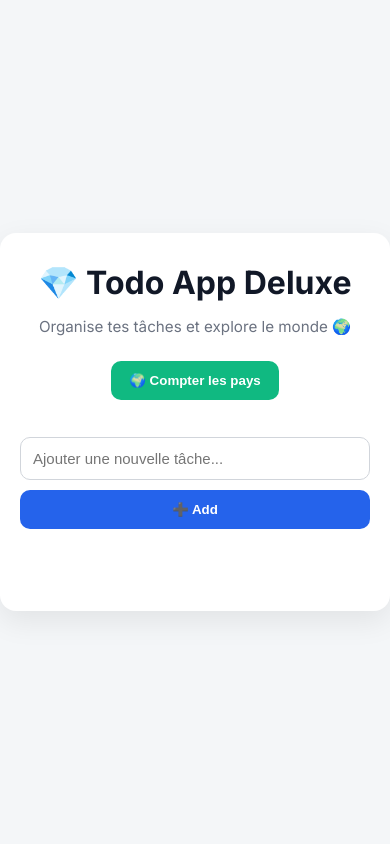
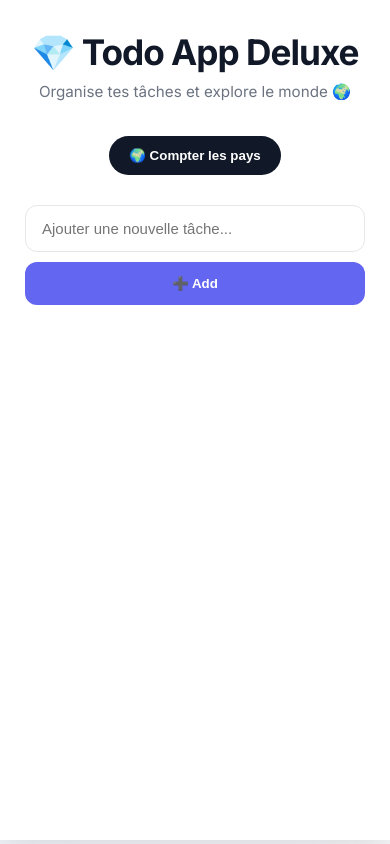
Before and after one commit to nathan-ruffieux-emf/module210-todo-nruffieux, a plain HTML site: page src/frontend/index.html in a window 390 px wide. Drawn offline with nearby package versions, Linux system fonts and the light colour scheme; no server answers.

Commit message:
i tried so hard

```diff
--- a/src/frontend/styles.css
+++ b/src/frontend/styles.css
@@ -1,155 +1,180 @@
-@import url('https://fonts.googleapis.com/css2?family=Inter:wght@400;600;700&display=swap');
+@import url('https://fonts.googleapis.com/css2?family=Inter:wght@400;500;600;700&display=swap');
+
+/* RESET */
+* {
+  box-sizing: border-box;
+  margin: 0;
+  padding: 0;
+}
 
 /* BODY */
 body {
   font-family: 'Inter', sans-serif;
-  margin: 0;
   min-height: 100vh;
   display: flex;
   justify-content: center;
   align-items: center;
-  background: #f4f6f8;
-  color: #1f2933;
+  background: linear-gradient(135deg, #eef2ff, #f8fafc);
+  color: #111827;
 }
 
-/* CONTENEUR */
+/* MAIN CARD */
 .app-container {
-  background: #ffffff;
-  border-radius: 16px;
-  padding: 40px 30px;
   width: 100%;
-  max-width: 500px;
-  box-shadow: 0 10px 30px rgba(0, 0, 0, 0.08);
-  display: flex;
-  flex-direction: column;
+  max-width: 520px;
+  background: white;
+  border-radius: 20px;
+  padding: 45px 35px;
+  box-shadow:
+    0 10px 25px rgba(0, 0, 0, 0.05),
+    0 20px 60px rgba(0, 0, 0, 0.08);
+  transition: transform 0.3s ease;
+}
+
+.app-container:hover {
+  transform: translateY(-4px);
 }
 
 /* HEADER */
+.app-header {
+  text-align: center;
+  margin-bottom: 35px;
+}
+
 .app-header h1 {
-  font-size: 2rem;
-  margin: 0;
+  font-size: 2.2rem;
   font-weight: 700;
-  color: #111827;
+  letter-spacing: -1px;
+}
+
+.subtitle {
+  margin-top: 8px;
+  font-size: 0.95rem;
+  color: #6b7280;
+}
+
+/* COUNTER */
+.counter-container {
+  margin-bottom: 30px;
   text-align: center;
 }
 
-.subtitle {
-  font-size: 0.95rem;
-  color: #6b7280;
-  text-align: center;
-  margin-bottom: 25px;
+#count-countries-btn {
+  padding: 12px 20px;
+  border-radius: 999px;
+  border: none;
+  background: #111827;
+  color: white;
+  font-weight: 600;
+  cursor: pointer;
+  transition: all 0.25s ease;
+}
+
+#count-countries-btn:hover {
+  background: #1f2937;
+  transform: translateY(-2px);
+}
+
+#countries-result {
+  margin-top: 12px;
+  font-weight: 600;
+  color: #4f46e5;
 }
 
 /* FORM */
 #todo-form {
   display: flex;
+  margin-bottom: 25px;
   gap: 10px;
-  margin-bottom: 20px;
 }
 
 #todo-input {
   flex: 1;
-  padding: 12px;
-  border-radius: 10px;
-  border: 1px solid #d1d5db;
+  padding: 14px 16px;
+  border-radius: 12px;
+  border: 1px solid #e5e7eb;
   font-size: 15px;
-  outline: none;
-  transition: border 0.2s ease;
+  transition: all 0.2s ease;
 }
 
 #todo-input:focus {
-  border-color: #2563eb;
+  outline: none;
+  border-color: #6366f1;
+  box-shadow: 0 0 0 3px rgba(99, 102, 241, 0.15);
 }
 
 #todo-form button {
-  padding: 12px 18px;
+  padding: 14px 18px;
+  border-radius: 12px;
+  border: none;
+  background: #6366f1;
+  color: white;
   font-weight: 600;
-  border-radius: 10px;
-  border: none;
-  background: #2563eb;
-  color: white;
   cursor: pointer;
-  transition: background 0.2s ease;
+  transition: all 0.25s ease;
 }
 
 #todo-form button:hover {
-  background: #1d4ed8;
+  background: #4f46e5;
+  transform: translateY(-2px);
 }
 
-/* LISTE */
+/* LIST */
 #todo-list {
   list-style: none;
-  padding: 0;
 }
 
 #todo-list li {
   display: flex;
   align-items: center;
   justify-content: space-between;
-  padding: 12px 14px;
-  border-radius: 10px;
-  margin-bottom: 10px;
+  padding: 14px 16px;
+  margin-bottom: 12px;
+  border-radius: 14px;
   background: #f9fafb;
-  border: 1px solid #e5e7eb;
+  border: 1px solid #f1f5f9;
+  transition: all 0.2s ease;
 }
 
-#todo-list li.completed {
-  text-decoration: line-through;
-  color: #9ca3af;
+#todo-list li:hover {
   background: #f3f4f6;
+  transform: translateY(-2px);
 }
 
-/* CHECKBOX */
+/* Completed */
+#todo-list li.completed {
+  opacity: 0.6;
+  text-decoration: line-through;
+}
+
+/* Checkbox */
 .task-toggle {
   margin-right: 12px;
+  transform: scale(1.2);
   cursor: pointer;
+  accent-color: #6366f1;
 }
 
-/* DELETE */
+/* Delete */
 .delete-btn {
   background: none;
   border: none;
-  color: #ef4444;
+  font-size: 0.9rem;
   cursor: pointer;
-  font-size: 0.9rem;
+  color: #9ca3af;
+  transition: color 0.2s ease;
 }
 
 .delete-btn:hover {
-  color: #dc2626;
-}
-
-/* COUNTER */
-.counter-container {
-  margin-bottom: 20px;
-  text-align: center;
-}
-
-#count-countries-btn {
-  padding: 12px 18px;
-  border-radius: 10px;
-  border: none;
-  background: #10b981;
-  color: white;
-  font-weight: 600;
-  cursor: pointer;
-  transition: background 0.2s ease;
-}
-
-#count-countries-btn:hover {
-  background: #059669;
-}
-
-#countries-result {
-  margin-top: 10px;
-  font-size: 1.1rem;
-  font-weight: 600;
-  color: #374151;
+  color: #ef4444;
 }
 
 /* RESPONSIVE */
 @media (max-width: 520px) {
   .app-container {
-    padding: 30px 20px;
+    padding: 35px 25px;
+    border-radius: 0;
+    min-height: 100vh;
   }
 
   #todo-form {
```
